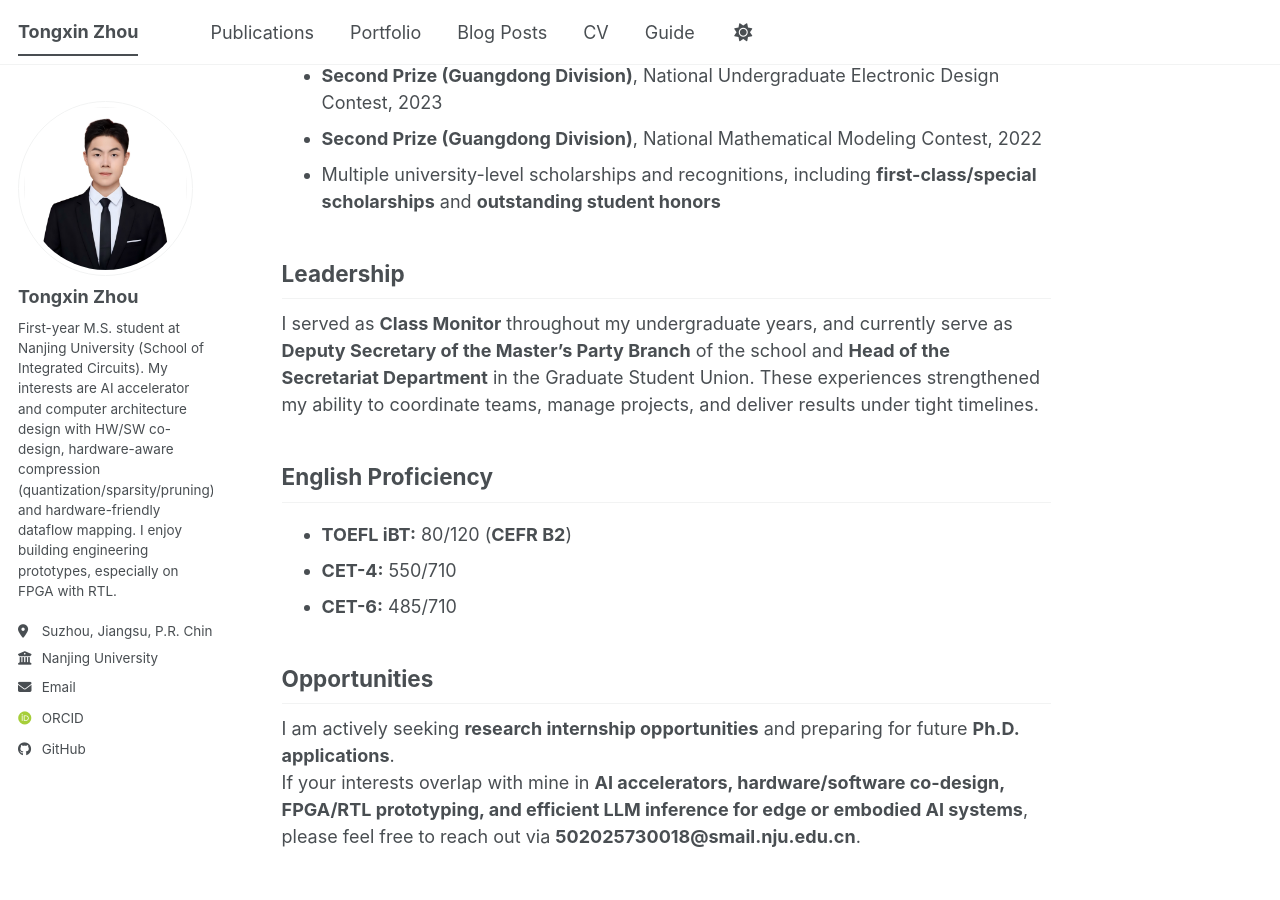
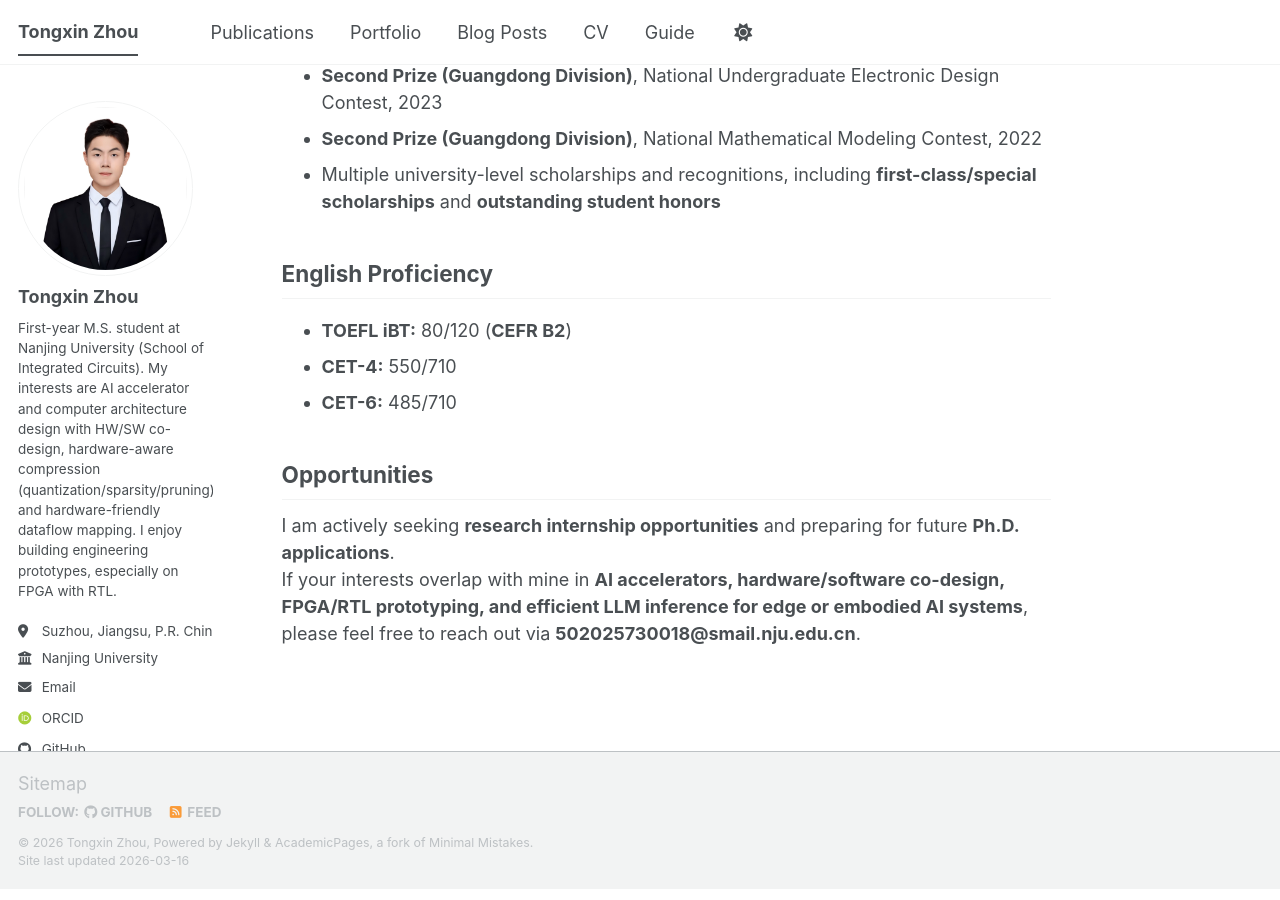
Before and after one commit to SyntonZhou/tongxinzhou.github.io, a Jekyll site: the page built from _pages/about.md, in a window 1280 px wide and 900 px high, scrolled down 1875 px. Built offline with Jekyll 4.4.1, drawn with Linux system fonts in a browser that asks for light colours; some web fonts are replaced; a script bundle is joined from its source files by our own code; library files that are not in the unit come from our copies.

Commit message:
Remove leadership experience from about page
Removed leadership section detailing class monitor and party branch roles.

```diff
--- a/_pages/about.md
+++ b/_pages/about.md
@@ -46,9 +46,6 @@ I am broadly interested in **AI accelerator architecture** and **hardware/softwa
 - **Second Prize (Guangdong Division)**, National Mathematical Modeling Contest, 2022
 - Multiple university-level scholarships and recognitions, including **first-class/special scholarships** and **outstanding student honors**
 
-## Leadership
-I served as **Class Monitor** throughout my undergraduate years, and currently serve as **Deputy Secretary of the Master's Party Branch** of the school and **Head of the Secretariat Department** in the Graduate Student Union. These experiences strengthened my ability to coordinate teams, manage projects, and deliver results under tight timelines.
-
 ## English Proficiency
 - **TOEFL iBT:** 80/120 (**CEFR B2**)
 - **CET-4:** 550/710
```
